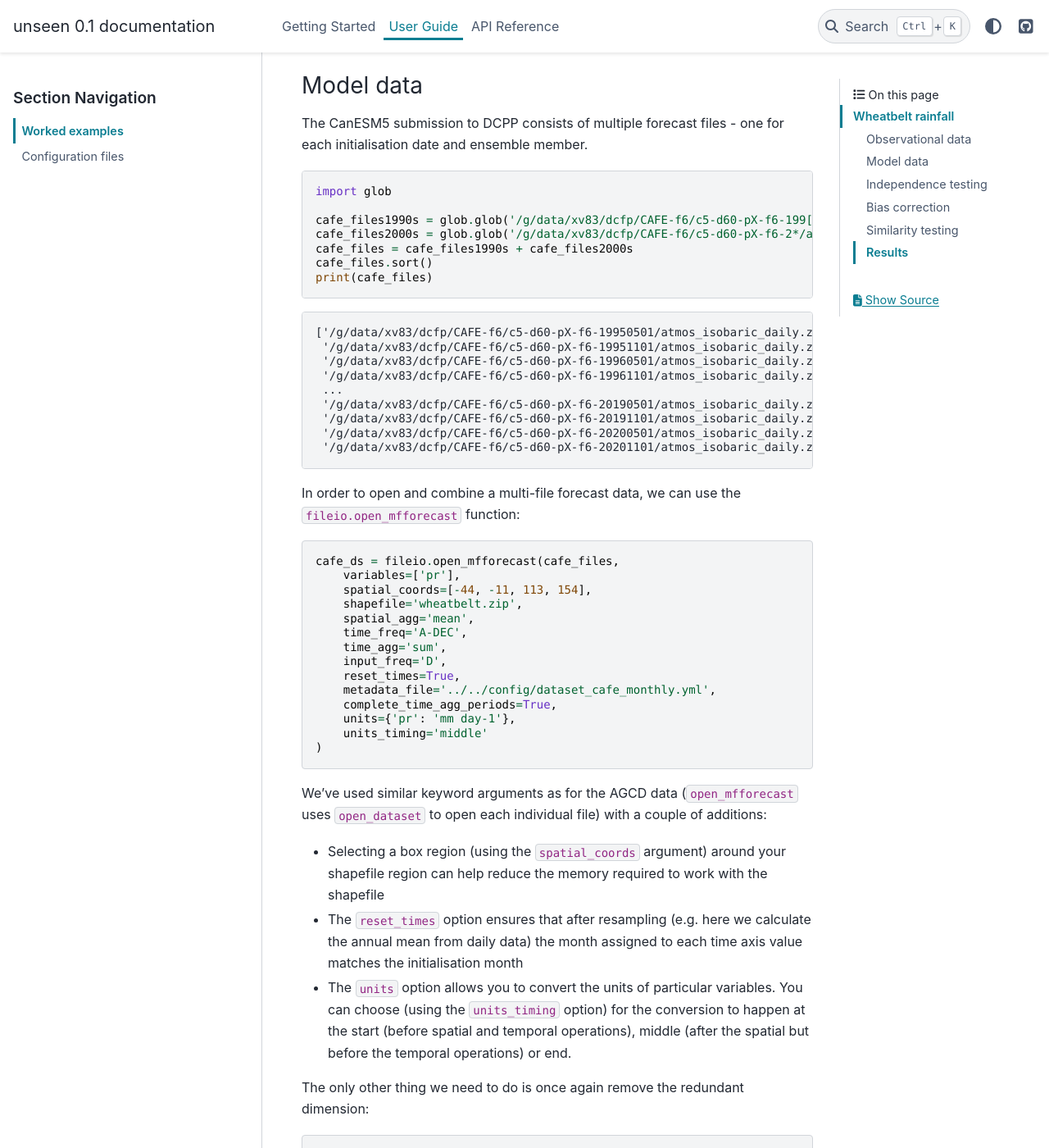
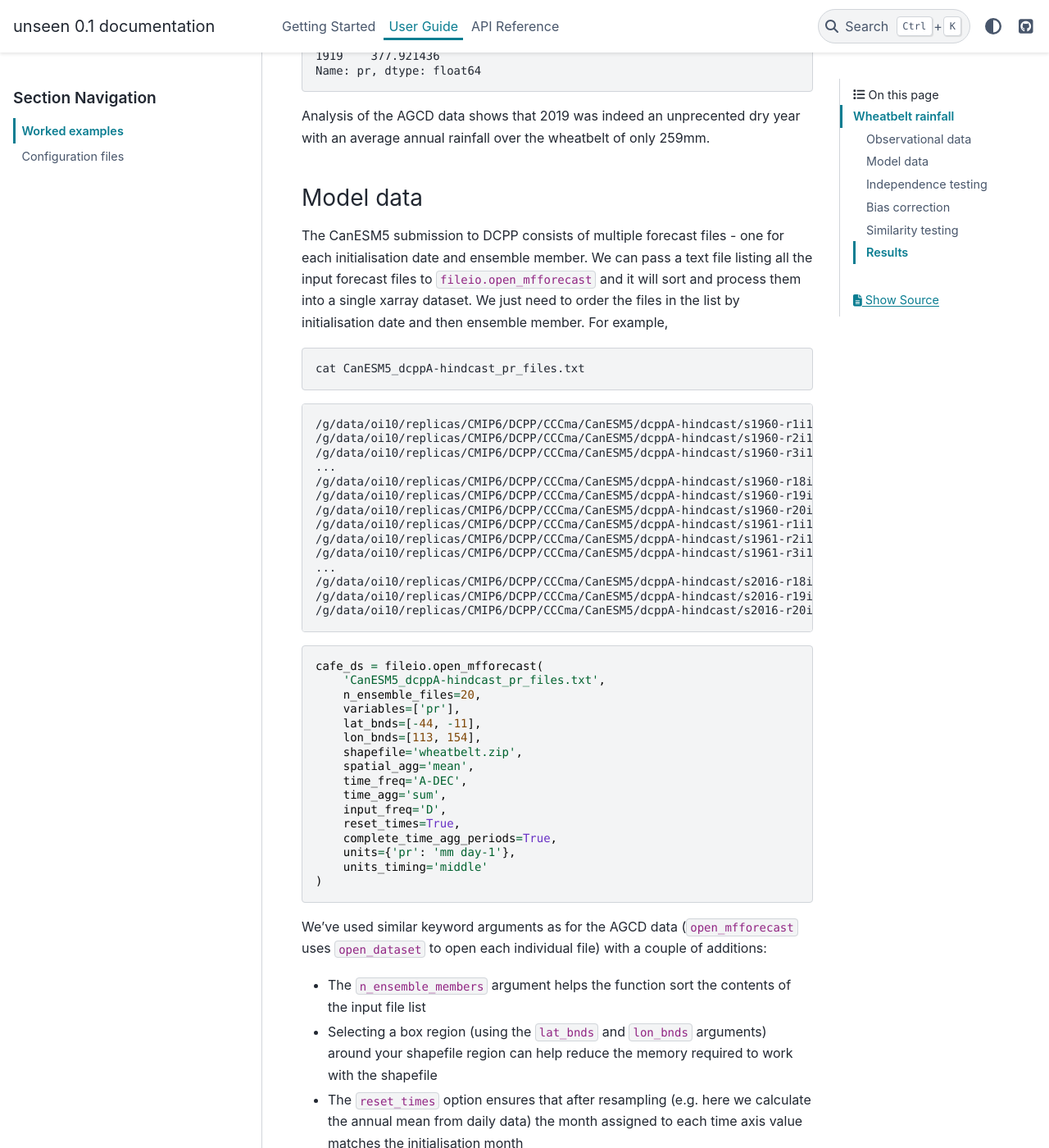
Before and after one commit to AusClimateService/unseen, a Sphinx documentation site: the page built from docs/user_guide/worked_example.rst, in a window 1280 px wide and 1400 px high, scrolled down 2796 px. Shown: the whole window at 82% size. Built offline with Sphinx 7.4.7 and the PyData theme 0.15.4, drawn with Linux system fonts in a browser that asks for light colours; some of the changed text lies outside the part shown.

Commit message:
Update worked_example.rst

```diff
--- a/docs/user_guide/worked_example.rst
+++ b/docs/user_guide/worked_example.rst
@@ -15,9 +15,10 @@ and a large forecast ensemble from the Decadal Climate Prediction Project (DCPP)
 Observational data
 ^^^^^^^^^^^^^^^^^^
 
-We can use the `AGCD dataset available on NCI <https://dx.doi.org/10.25914/6009600786063>`__.
+We can use the `AGCD data available on NCI <https://dx.doi.org/10.25914/6009600786063>`__:
 
 .. code-block:: python
+
     import glob
 
     agcd_files = glob.glob('/g/data/zv2/agcd/v2-0-1/precip/total/r005/01month/agcd_v2-0-1_precip_total_r005_monthly_*.nc')
@@ -140,58 +141,56 @@ Model data
 ^^^^^^^^^^
 
 The CanESM5 submission to DCPP consists of multiple forecast files - one for each initialisation date and ensemble member.
+We can pass a text file listing all the input forecast files to ``fileio.open_mfforecast`` and it will sort and process
+them into a single xarray dataset.
+We just need to order the files in the list by initialisation date and then ensemble member. For example,
 
+.. code-block:: none
+
+    cat CanESM5_dcppA-hindcast_pr_files.txt
+
+.. code-block:: none
+
+    /g/data/oi10/replicas/CMIP6/DCPP/CCCma/CanESM5/dcppA-hindcast/s1960-r1i1p2f1/day/pr/gn/v20190429/pr_day_CanESM5_dcppA-hindcast_s1960-r1i1p2f1_gn_19610101-19701231.nc
+    /g/data/oi10/replicas/CMIP6/DCPP/CCCma/CanESM5/dcppA-hindcast/s1960-r2i1p2f1/day/pr/gn/v20190429/pr_day_CanESM5_dcppA-hindcast_s1960-r2i1p2f1_gn_19610101-19701231.nc
+    /g/data/oi10/replicas/CMIP6/DCPP/CCCma/CanESM5/dcppA-hindcast/s1960-r3i1p2f1/day/pr/gn/v20190429/pr_day_CanESM5_dcppA-hindcast_s1960-r3i1p2f1_gn_19610101-19701231.nc
+    ...
+    /g/data/oi10/replicas/CMIP6/DCPP/CCCma/CanESM5/dcppA-hindcast/s1960-r18i1p2f1/day/pr/gn/v20190429/pr_day_CanESM5_dcppA-hindcast_s1960-r18i1p2f1_gn_19610101-19701231.nc
+    /g/data/oi10/replicas/CMIP6/DCPP/CCCma/CanESM5/dcppA-hindcast/s1960-r19i1p2f1/day/pr/gn/v20190429/pr_day_CanESM5_dcppA-hindcast_s1960-r19i1p2f1_gn_19610101-19701231.nc
+    /g/data/oi10/replicas/CMIP6/DCPP/CCCma/CanESM5/dcppA-hindcast/s1960-r20i1p2f1/day/pr/gn/v20190429/pr_day_CanESM5_dcppA-hindcast_s1960-r20i1p2f1_gn_19610101-19701231.nc
+    /g/data/oi10/replicas/CMIP6/DCPP/CCCma/CanESM5/dcppA-hindcast/s1961-r1i1p2f1/day/pr/gn/v20190429/pr_day_CanESM5_dcppA-hindcast_s1961-r1i1p2f1_gn_19620101-19711231.nc
+    /g/data/oi10/replicas/CMIP6/DCPP/CCCma/CanESM5/dcppA-hindcast/s1961-r2i1p2f1/day/pr/gn/v20190429/pr_day_CanESM5_dcppA-hindcast_s1961-r2i1p2f1_gn_19620101-19711231.nc
+    /g/data/oi10/replicas/CMIP6/DCPP/CCCma/CanESM5/dcppA-hindcast/s1961-r3i1p2f1/day/pr/gn/v20190429/pr_day_CanESM5_dcppA-hindcast_s1961-r3i1p2f1_gn_19620101-19711231.nc
+    ...
+    /g/data/oi10/replicas/CMIP6/DCPP/CCCma/CanESM5/dcppA-hindcast/s2016-r18i1p2f1/day/pr/gn/v20190429/pr_day_CanESM5_dcppA-hindcast_s2016-r18i1p2f1_gn_20170101-20261231.nc
+    /g/data/oi10/replicas/CMIP6/DCPP/CCCma/CanESM5/dcppA-hindcast/s2016-r19i1p2f1/day/pr/gn/v20190429/pr_day_CanESM5_dcppA-hindcast_s2016-r19i1p2f1_gn_20170101-20261231.nc
+    /g/data/oi10/replicas/CMIP6/DCPP/CCCma/CanESM5/dcppA-hindcast/s2016-r20i1p2f1/day/pr/gn/v20190429/pr_day_CanESM5_dcppA-hindcast_s2016-r20i1p2f1_gn_20170101-20261231.nc
 
 .. code-block:: python
 
-   import glob
-
-   cafe_files1990s = glob.glob('/g/data/xv83/dcfp/CAFE-f6/c5-d60-pX-f6-199[5,6,7,8,9]*/atmos_isobaric_daily.zarr.zip')
-   cafe_files2000s = glob.glob('/g/data/xv83/dcfp/CAFE-f6/c5-d60-pX-f6-2*/atmos_isobaric_daily.zarr.zip')
-   cafe_files = cafe_files1990s + cafe_files2000s
-   cafe_files.sort()
-   print(cafe_files)
-
-
-.. code-block:: none
-
-   ['/g/data/xv83/dcfp/CAFE-f6/c5-d60-pX-f6-19950501/atmos_isobaric_daily.zarr.zip',
-    '/g/data/xv83/dcfp/CAFE-f6/c5-d60-pX-f6-19951101/atmos_isobaric_daily.zarr.zip',
-    '/g/data/xv83/dcfp/CAFE-f6/c5-d60-pX-f6-19960501/atmos_isobaric_daily.zarr.zip',
-    '/g/data/xv83/dcfp/CAFE-f6/c5-d60-pX-f6-19961101/atmos_isobaric_daily.zarr.zip',
-    ...
-    '/g/data/xv83/dcfp/CAFE-f6/c5-d60-pX-f6-20190501/atmos_isobaric_daily.zarr.zip',
-    '/g/data/xv83/dcfp/CAFE-f6/c5-d60-pX-f6-20191101/atmos_isobaric_daily.zarr.zip',
-    '/g/data/xv83/dcfp/CAFE-f6/c5-d60-pX-f6-20200501/atmos_isobaric_daily.zarr.zip',
-    '/g/data/xv83/dcfp/CAFE-f6/c5-d60-pX-f6-20201101/atmos_isobaric_daily.zarr.zip']
-
-
-In order to open and combine a multi-file forecast data,
-we can use the ``fileio.open_mfforecast`` function:
-
-.. code-block:: python
-
-   cafe_ds = fileio.open_mfforecast(cafe_files,
+   cafe_ds = fileio.open_mfforecast(
+       'CanESM5_dcppA-hindcast_pr_files.txt',
+       n_ensemble_files=20,
        variables=['pr'],
-       spatial_coords=[-44, -11, 113, 154],
+       lat_bnds=[-44, -11],
+       lon_bnds=[113, 154],
        shapefile='wheatbelt.zip',
        spatial_agg='mean',
        time_freq='A-DEC',
        time_agg='sum',
        input_freq='D',
        reset_times=True,
-       metadata_file='../../config/dataset_cafe_monthly.yml',
        complete_time_agg_periods=True,
        units={'pr': 'mm day-1'},
        units_timing='middle'
    )
 
-
 We've used similar keyword arguments as for the AGCD data
 (``open_mfforecast`` uses ``open_dataset`` to open each individual file)
 with a couple of additions:
 
--  Selecting a box region (using the ``spatial_coords`` argument) around your shapefile region can help reduce the memory required to work with the shapefile
+-  The ``n_ensemble_members`` argument helps the function sort the contents of the input file list
+-  Selecting a box region (using the ``lat_bnds`` and ``lon_bnds`` arguments) around your shapefile region can help reduce the memory required to work with the shapefile
 -  The ``reset_times`` option ensures that after resampling (e.g. here we calculate the annual mean from daily data) the month assigned to each time axis value matches the initialisation month
 -  The ``units`` option allows you to convert the units of particular variables. You can choose (using the ``units_timing`` option) for the conversion to happen at the start (before spatial and temporal operations), middle (after the spatial but before the temporal operations) or end.
 
@@ -199,28 +198,34 @@ The only other thing we need to do is once again remove the redundant dimension:
 
 .. code-block:: python
 
-   cafe_ds = cafe_ds.squeeze(drop=True)
-   cafe_ds = cafe_ds.compute()
-   print(cafe_ds)
+   print(model_ds)
 
 
 .. code-block:: none
 
-   <xarray.Dataset>
-   Dimensions:    (ensemble: 96, init_date: 52, lead_time: 11)
-   Coordinates:
-     * lead_time  (lead_time) int64 0 1 2 3 4 5 6 7 8 9 10
-     * ensemble   (ensemble) int64 1 2 3 4 5 6 7 8 9 ... 88 89 90 91 92 93 94 95 96
-     * init_date  (init_date) object 1995-05-01 00:00:00 ... 2020-11-01 00:00:00
-       time       (lead_time, init_date) object 1995-05-01 12:00:00 ... 2030-11-...
-   Data variables:
-       pr         (init_date, lead_time, ensemble) float64 dask.array<chunksize=(1, 1, 96), meta=np.ndarray>
-   Attributes:
-       comment:    pressure level interpolator, version 3.0, precision=double
-       filename:   atmos_isobaric_daily.zarr
-       grid_tile:  N/A
-       grid_type:  regular
-       title:      AccessOcean-AM2
+    <xarray.Dataset>
+    Dimensions:    (init_date: 57, ensemble: 20, lead_time: 10)
+    Coordinates:
+      * lead_time  (lead_time) int64 0 1 2 3 4 5 6 7 8 9
+      * ensemble   (ensemble) int64 0 1 2 3 4 5 6 7 8 ... 11 12 13 14 15 16 17 18 19
+      * init_date  (init_date) object 1961-01-01 00:00:00 ... 2017-01-01 00:00:00
+        time       (lead_time, init_date) object 1961-01-01 12:00:00 ... 2026-01-...
+    Data variables:
+        pr         (init_date, ensemble, lead_time) float32 dask.array<chunksize=(1, 1, 1), meta=np.ndarray>
+    Attributes: (12/53)
+        CCCma_model_hash:            Unknown
+        CCCma_parent_runid:          d2a-asm-e01
+        CCCma_pycmor_hash:           13db8596c37129e414cad7ae31f2927ca8f5dd39
+        CCCma_runid:                 d2a196101e01
+        Conventions:                 CF-1.7 CMIP-6.2
+        YMDH_branch_time_in_child:   1961:01:01:00
+        ...                          ...
+        tracking_id:                 hdl:21.14100/f220e01c-1214-4625-be6a-c0475c2...
+        variable_id:                 pr
+        variant_label:               r1i1p2f1
+        version:                     v20190429
+        license:                     CMIP6 model data produced by The Government ...
+        cmor_version:                3.4.0
 
 
 Independence testing
```
